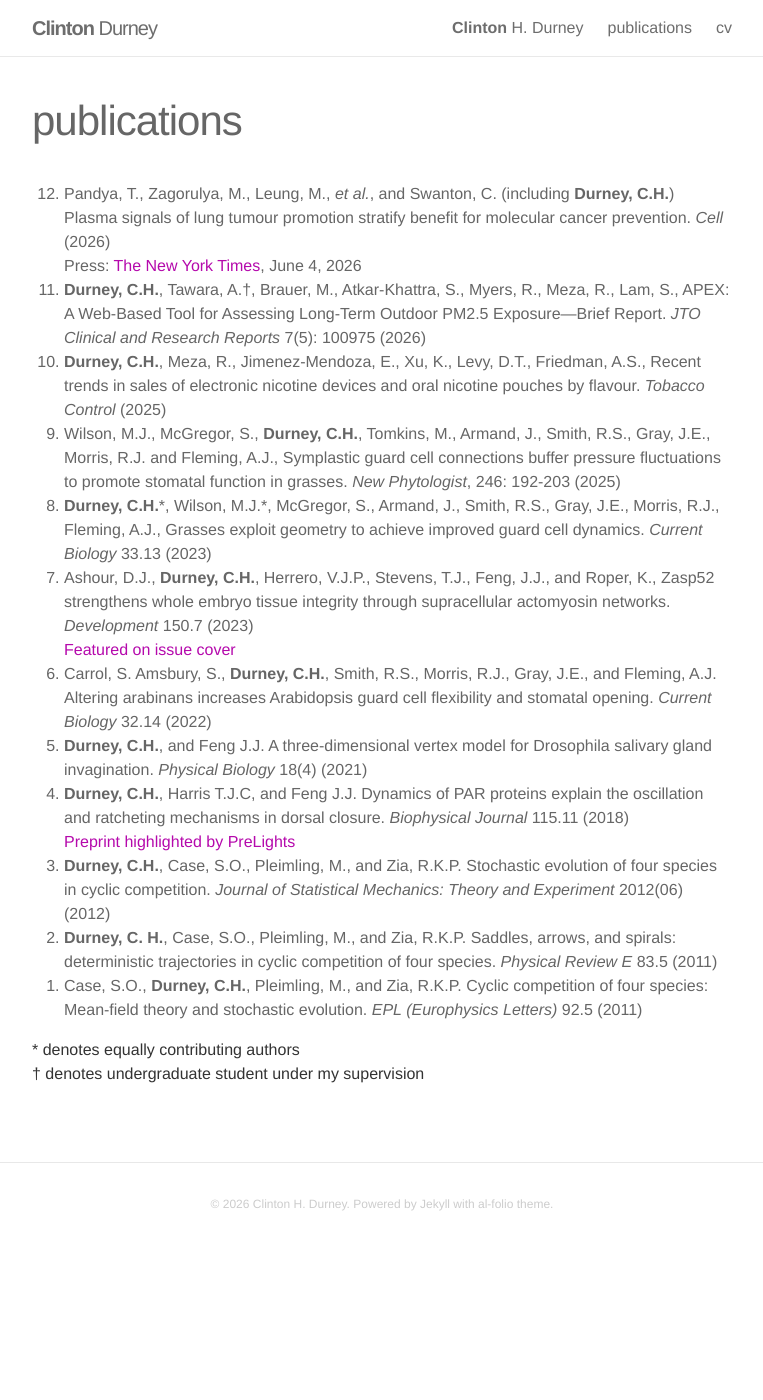
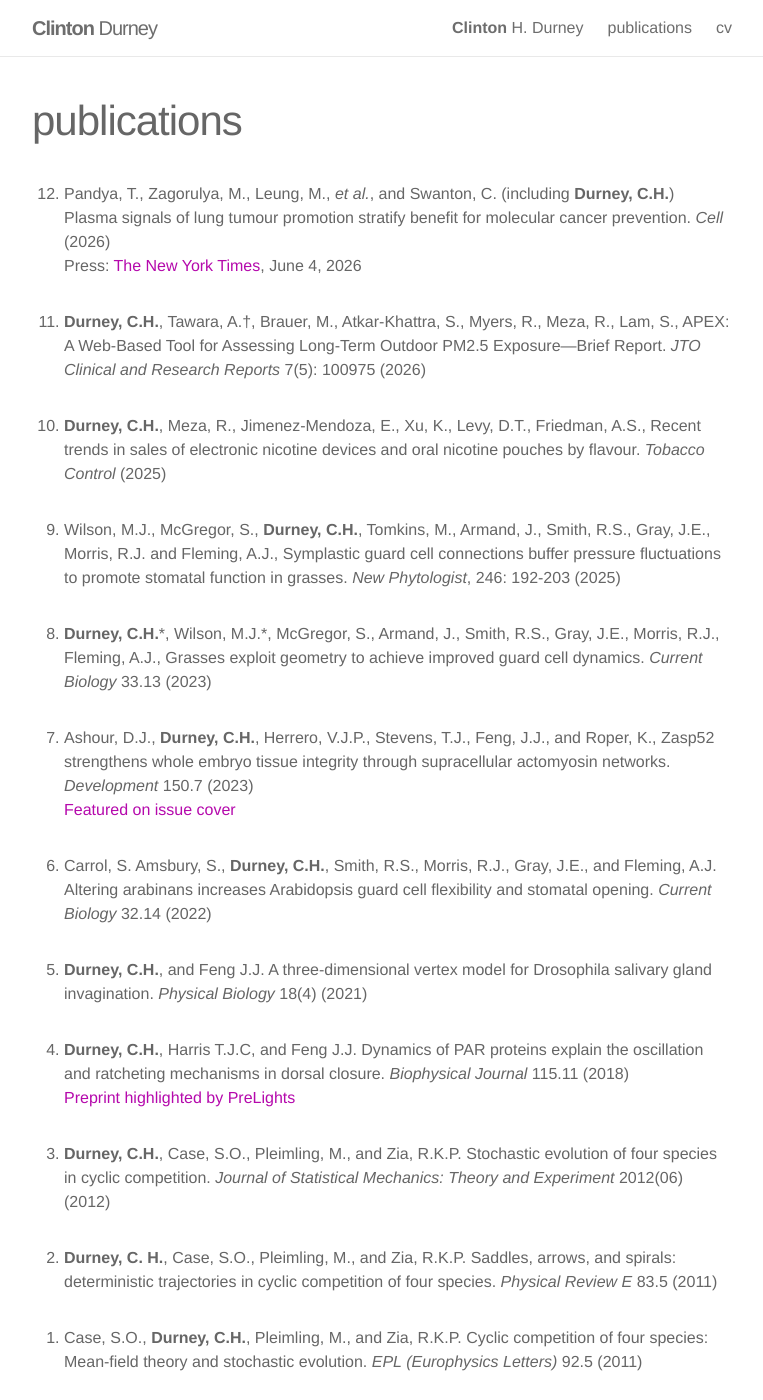
Before and after one commit to clintondurney/clintondurney.github.io, a Jekyll site: the page built from _pages/publications.md, in a window 1280 px wide and 1400 px high. Shown: the whole window, without its empty margins (258-1021 px from the left). Built offline with Jekyll 4.4.1, drawn with Linux system fonts in a browser that asks for light colours; nearby versions of some CDN libraries.

Commit message:
pub spacing better

```diff
--- a/_pages/publications.md
+++ b/_pages/publications.md
@@ -4,7 +4,11 @@ permalink: /publications/
 title: publications
 ---
 
-<ol reversed style="--item-spacing: 1em;">
+<style>
+  ol.publications li { margin-bottom: 2em; }
+</style>
+
+<ol reversed class="publications">
   <li>Pandya, T., Zagorulya, M., Leung, M., <em>et al.</em>, and Swanton, C. (including <strong>Durney, C.H.</strong>) Plasma signals of lung tumour promotion stratify benefit for molecular cancer prevention. <em>Cell</em> (2026)<br>
   Press: <a href="https://www.nytimes.com/2026/06/04/well/lung-cancer-prevention.html?unlocked_article_code=1.nlA.22yd.lOSdAdPJuK8r&smid=url-share">The New York Times</a>, June 4, 2026</li>
 
```
